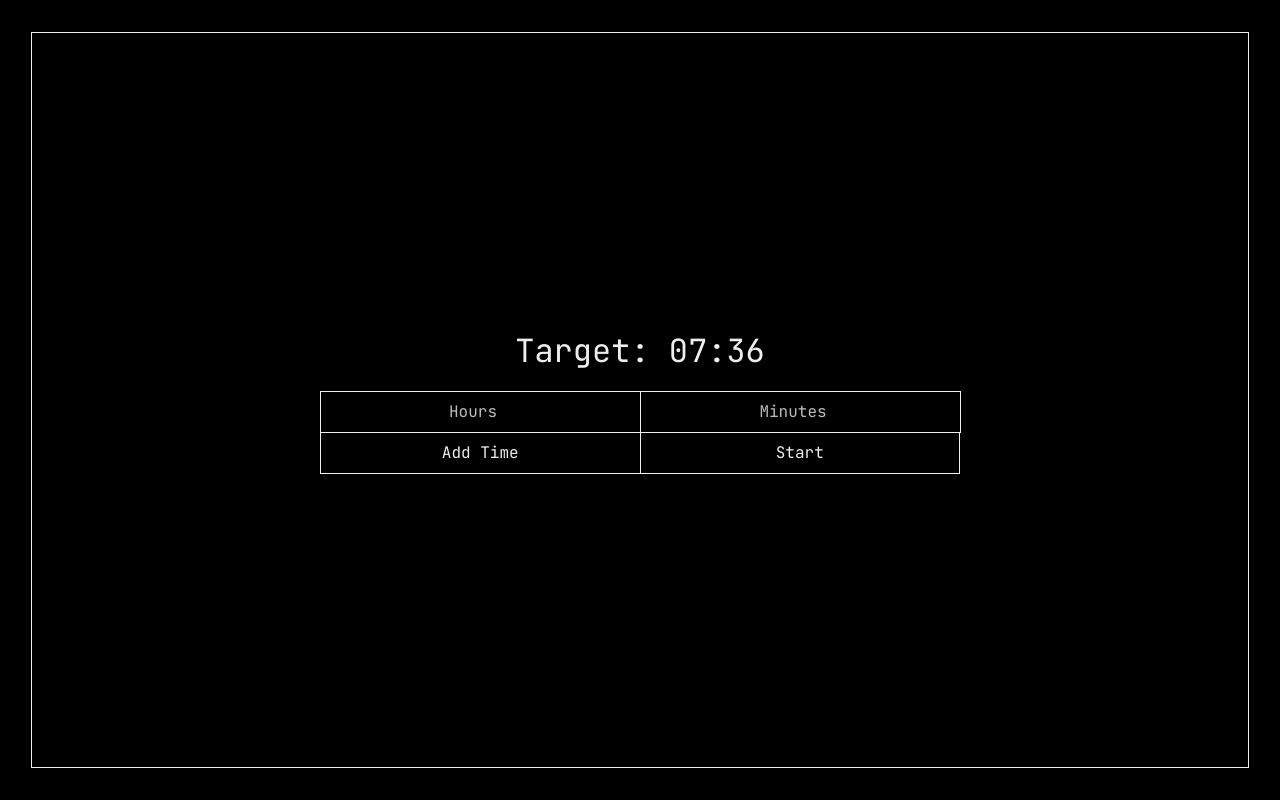
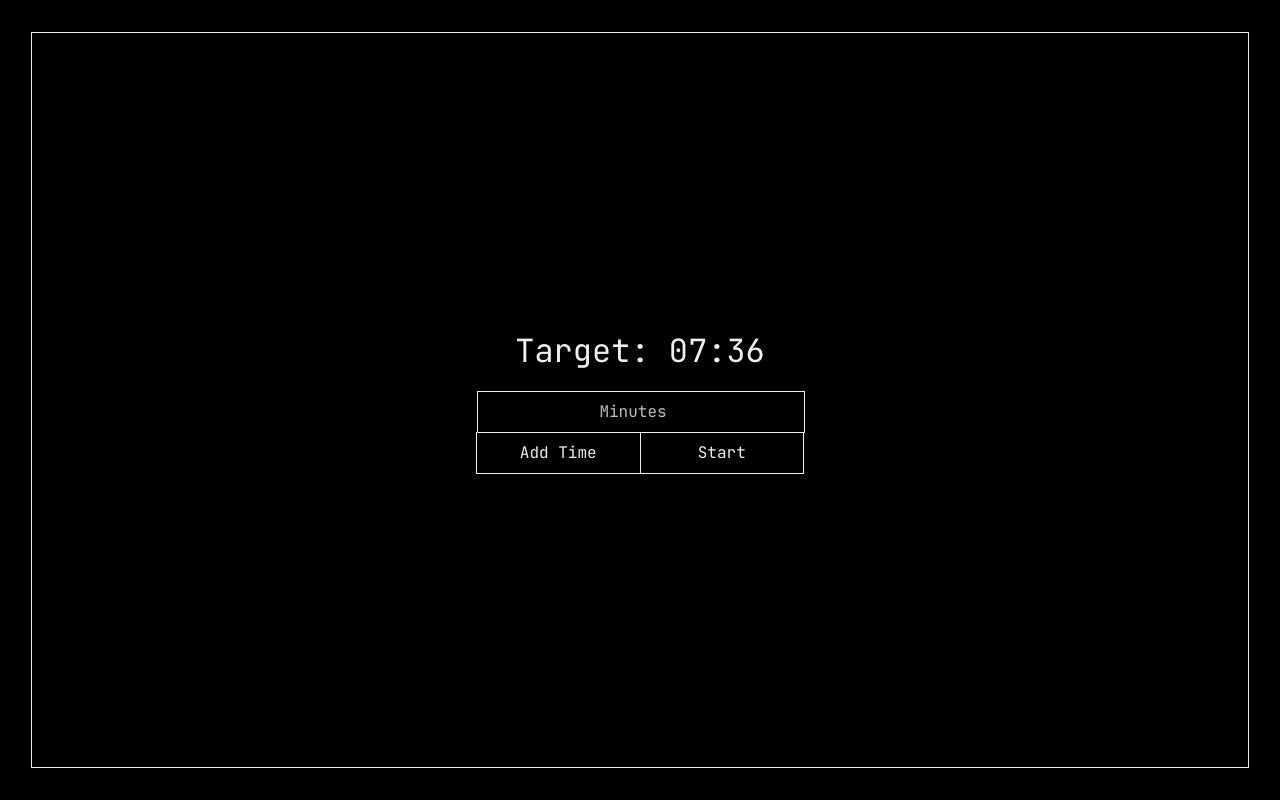
Before and after one commit to Unoriginal02/unoriginal02.github.io, a plain HTML site: page tbt/index.html in a window 1280 px wide. Drawn offline with nearby package versions, Linux system fonts and the light colour scheme.

Commit message:
Add files via upload

```diff
--- a/tbt/index.html
+++ b/tbt/index.html
@@ -326,6 +326,11 @@
             padding: 0 32px;
             margin-left: -1px;
         }
+
+        .input-group-css {
+            margin: 0 auto;
+            max-width: 328px;
+        }
     </style>
 </head>
 
@@ -340,7 +345,7 @@
                         <div id="base-time-inputs-container">
                             <div class="d-flex justify-content-center">
                                 <input type="number" id="hours-input" class="form-control brutalInput"
-                                    placeholder="Hours" min="0" required>
+                                    placeholder="Hours" min="0" required style="display:none;">
                                 <input type="number" id="minutes-input" class="form-control brutalInput"
                                     placeholder="Minutes" min="0" required>
                             </div>
@@ -396,7 +401,7 @@
             var newInputGroup = document.createElement('div');
             newInputGroup.className = 'd-flex justify-content-center';
             newInputGroup.innerHTML = `
-                <input type="number" class="form-control brutalInput marginAdjust" placeholder="Hours" min="0">
+                <input type="number" class="form-control brutalInput marginAdjust" placeholder="Hours" min="0" style="display:none">
                 <input type="number" class="form-control brutalInput marginAdjust" placeholder="Minutes" min="0">
             `;
             container.appendChild(newInputGroup);
```
